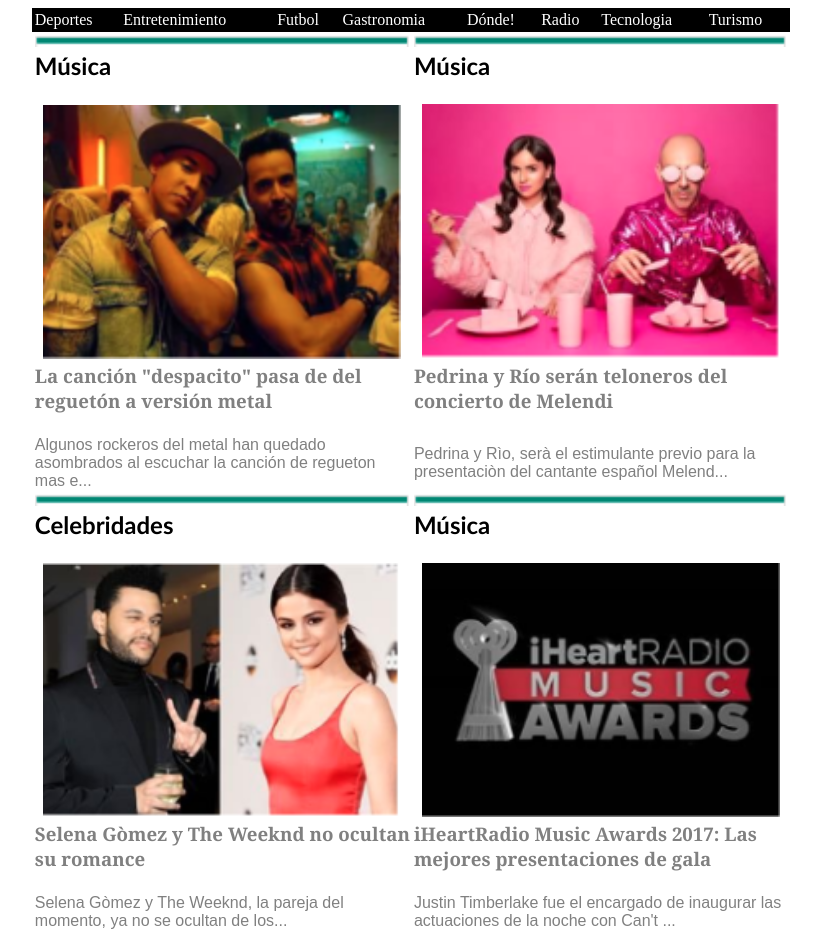
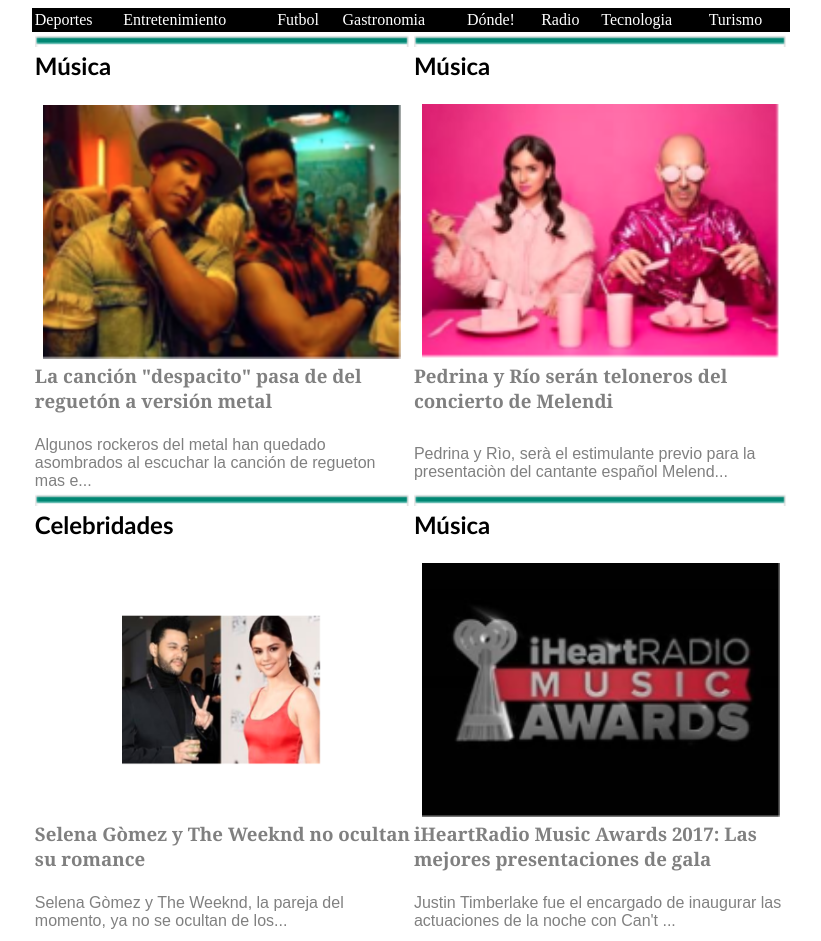
Before and after one commit to juan0142/juan0142.github.io, a plain HTML site: page index.html in a window 1280 px wide. Shown: the whole page, without its empty margins (229-1050 px from the left). Drawn offline with Linux system fonts and the light colour scheme.

Commit message:
Update index.html

```diff
--- a/index.html
+++ b/index.html
@@ -23,7 +23,7 @@
 <tr>
 <td><H2><font face="calibri">Celebridades</font></h2></td><td><h2><font face="Calibri">Música</h2></td></tr></font>
 <tr>
-<td><div align="center"><img src="selena gomes captura.png" title=" Selena gomèz y The Weeknd" width="358" height="254"/></div></td><td><div align="center"><img src="iheart radio.png" title="Iheart Radio Music awards" width="358" height="254" /></div></td></tr>
+<td><div align="center"><img src="selena gomes captura.png" title=" Selena gomèz y The Weeknd" width="200" height="150"/></div></td><td><div align="center"><img src="iheart radio.png" title="Iheart Radio Music awards" width="358" height="254" /></div></td></tr>
 <tr>
 <td><font face="Cambria" font color=gray><h3>Selena Gòmez y The Weeknd no ocultan su romance</h3></font></td><td><font face="Cambria" font color=gray><h3>iHeartRadio Music Awards 2017: Las mejores presentaciones de gala</h3></font></td></tr>
 <tr>
```
